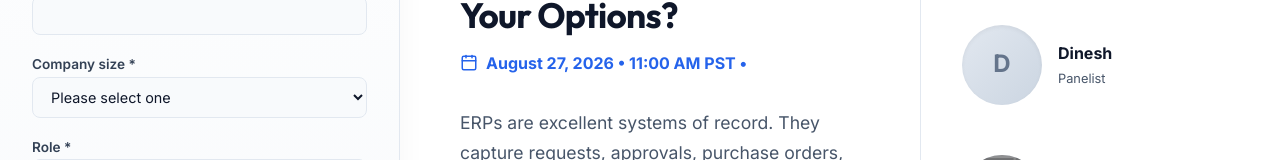
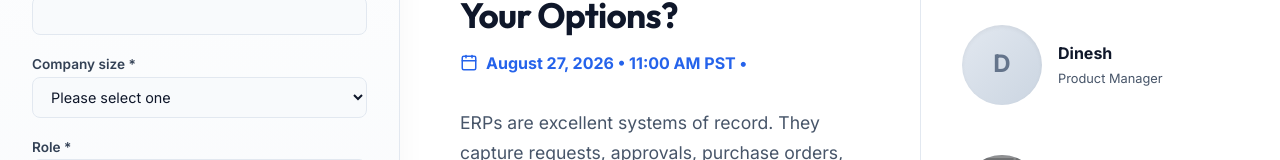
Before and after one commit to infotracknow/TRACKnow-Webinar-Landing-Page, a React (Vite) app: page / in a window 1280 px wide. Shown: the part 405-565 px from the top of the page. Built offline with nearby package versions, Linux system fonts and the light colour scheme.

Commit message:
image updated

```diff
--- a/src/components/LandingPage.jsx
+++ b/src/components/LandingPage.jsx
@@ -475,7 +475,7 @@ export default function LandingPage({ onRegister }) {
                   </div>
                   <div>
                     <strong style={{ display: 'block', fontSize: '1rem', color: '#0f172a', marginBottom: '4px' }}>Dinesh</strong>
-                    <span style={{ fontSize: '0.8rem', color: 'var(--text-secondary)', display: 'block', lineHeight: 1.4 }}>Panelist</span>
+                    <span style={{ fontSize: '0.8rem', color: 'var(--text-secondary)', display: 'block', lineHeight: 1.4 }}>Product Manager</span>
                   </div>
                 </div>
                 <div className="panelist-card">
```
